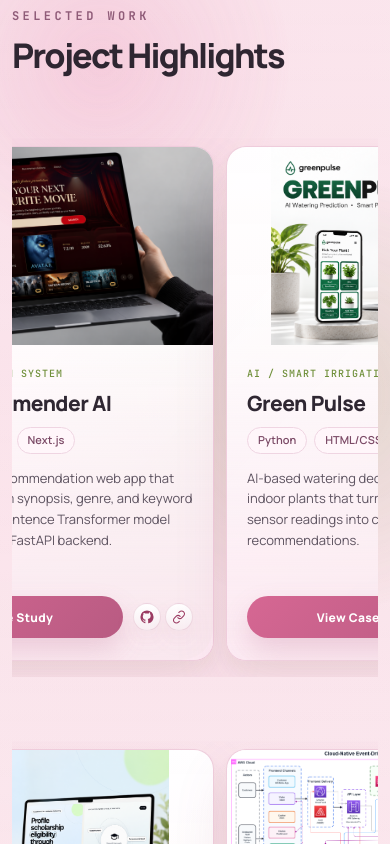
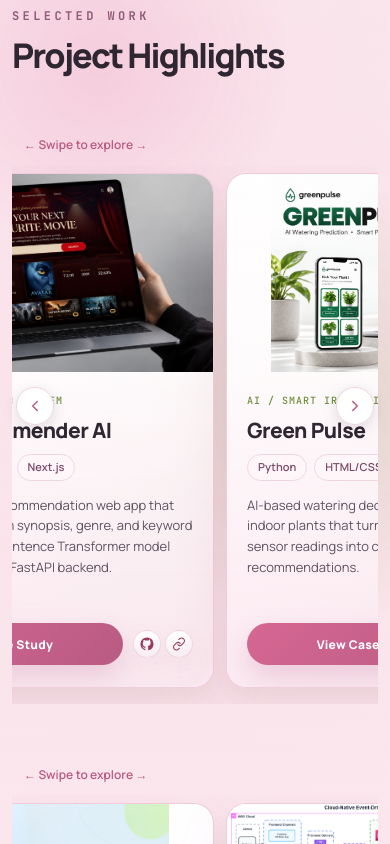
Before and after one commit to viany519/personal-portfolio, a React (Vite) app: page / in a window 390 px wide. Shown: the part 1640-2484 px from the top of the page. Built offline with nearby package versions, Linux system fonts and the light colour scheme; a web font is replaced by a local one.

Commit message:
Add mobile styles for project highlights section
Added mobile styles for project highlights arrows and swipe indicator.

```diff
--- a/src/index.css
+++ b/src/index.css
@@ -3358,3 +3358,50 @@
     font-size: 12px;
   }
 }
+
+
+
+/* MOBILE PROJECT HIGHLIGHTS ARROWS */
+@media (max-width: 640px) {
+
+  .selected-work-section .row-arrow {
+    display: flex;
+    align-items: center;
+    justify-content: center;
+    width: 38px;
+    height: 38px;
+    border-radius: 50%;
+    background: rgba(255, 255, 255, 0.95);
+    color: #b85b82;
+    border: 1px solid #efd5e2;
+    box-shadow: 0 4px 15px rgba(0, 0, 0, 0.12);
+    z-index: 20;
+    animation: none;
+  }
+
+  .selected-work-section .row-arrow-left {
+    left: 4px;
+  }
+
+  .selected-work-section .row-arrow-right {
+    right: 4px;
+  }
+
+  .selected-work-section .row-arrow.is-visible {
+    opacity: 1;
+    pointer-events: auto;
+  }
+
+  /* Swipe indicator */
+  .selected-work-section .projects-row-meta::after {
+    content: "← Swipe to explore →";
+    display: block;
+    margin-top: 10px;
+    font-family: 'Manrope', sans-serif;
+    font-size: 12px;
+    font-weight: 600;
+    letter-spacing: 0;
+    text-transform: none;
+    color: #b85b82;
+  }
+}
```
